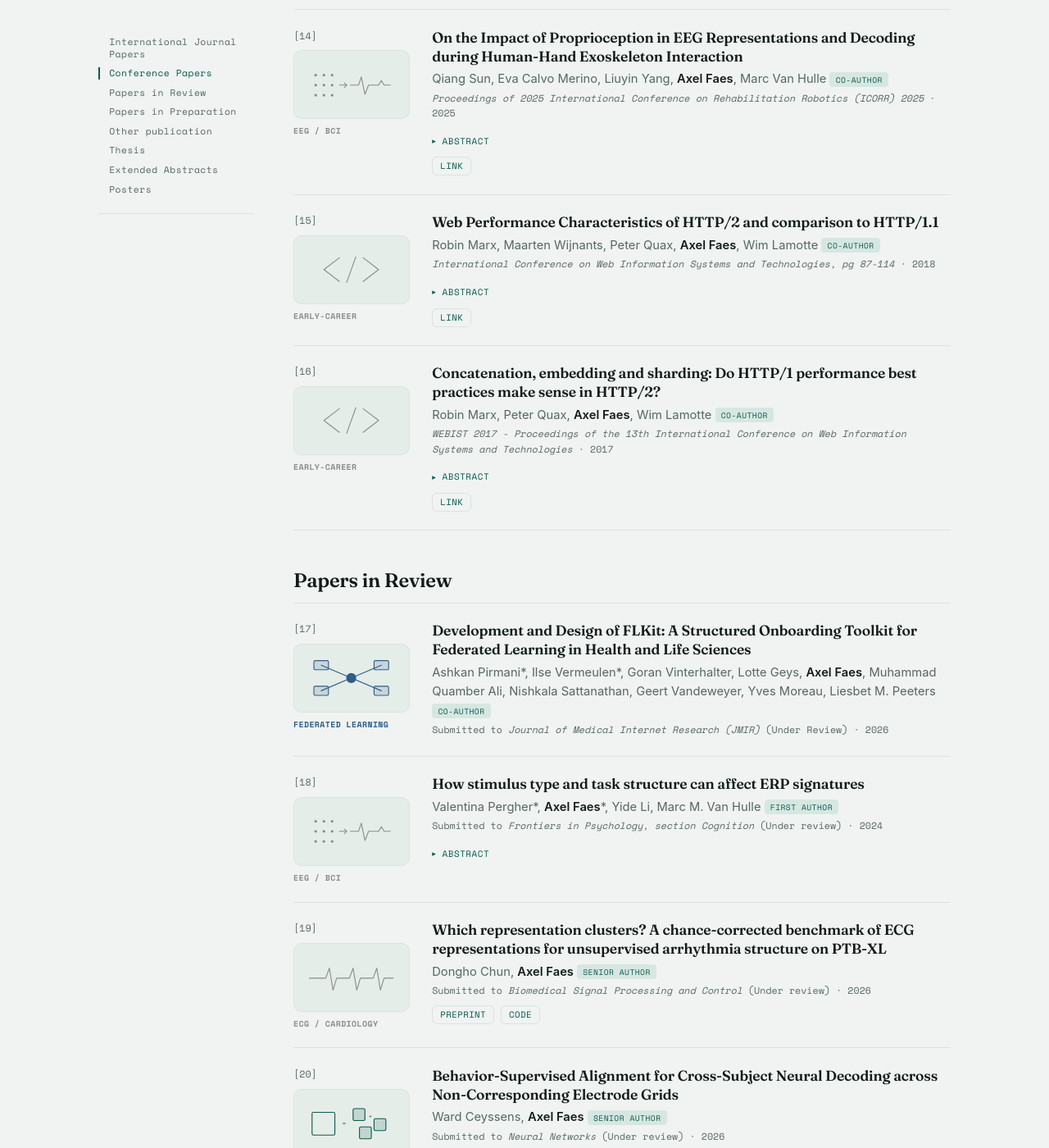
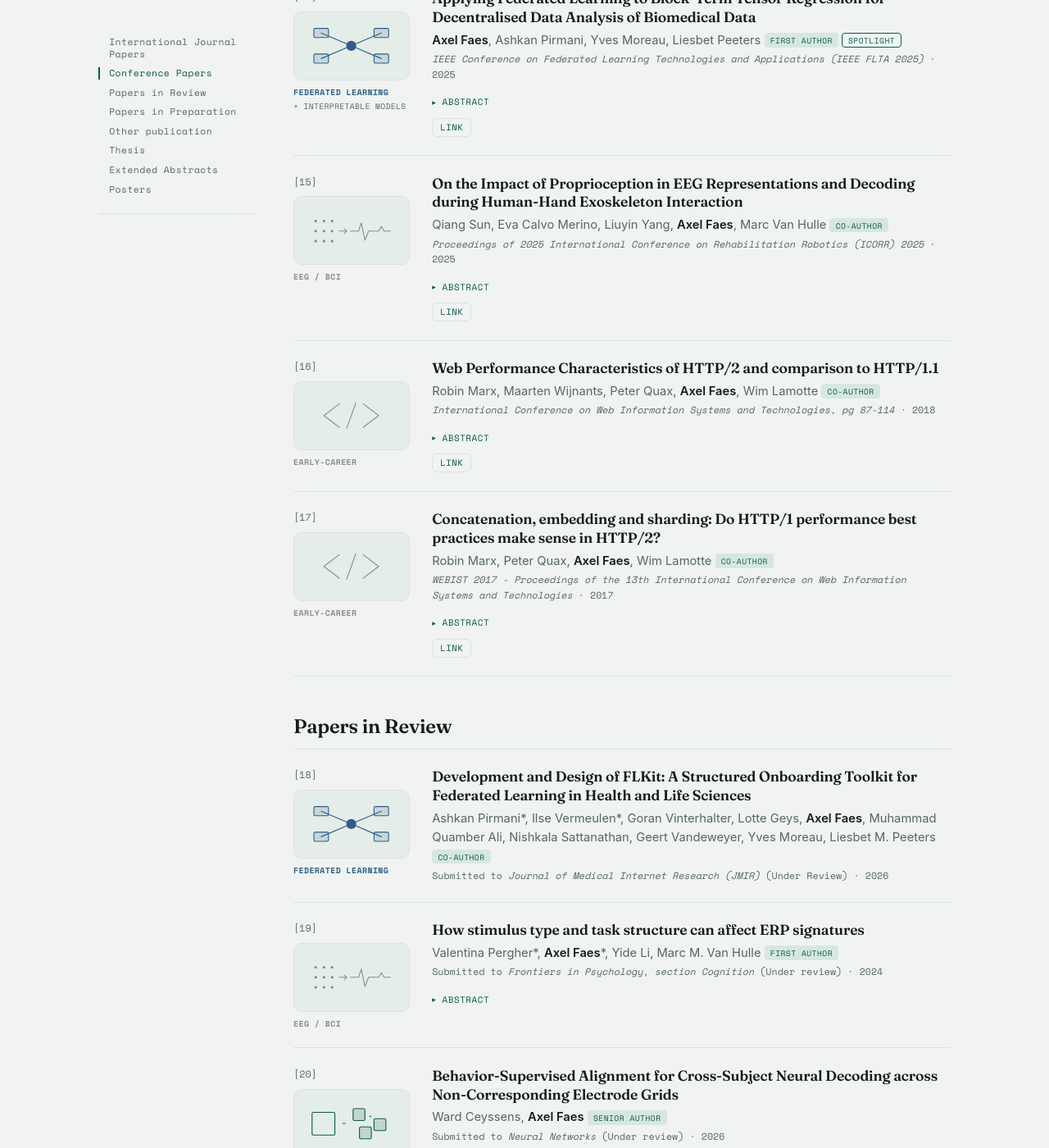
Before and after one commit to TheAxeC/theaxec.github.io, a Jekyll site: the page built from _pages/publications.md, in a window 1280 px wide and 1400 px high, scrolled down 3242 px. Shown: the whole window at 82% size. Built offline with Jekyll 4.4.1, drawn with Linux system fonts in a browser that asks for light colours; some of the changed text lies outside the part shown.

```diff
--- a/_data/publications.yml
+++ b/_data/publications.yml
@@ -23,18 +23,6 @@
           pub_date: 2024
           abstract: >-
             The N-Back working memory (WM) updating task is commonly used in cognitive neuroscience research. Many studies investigated behavioral responses, while only few studies have sought to identify its electrophysiological signatures. Nevertheless, it is still unclear what the role is of stimulus type and task structure in the outcomes. Here, we address this issue using nine different variations of an N-Back task. Results show differences in electrode clusters between words vs. pictures for both N2 and P3-ERP components, specifically in the fronto-central brain regions. In conclusion, our findings suggest that stimulus type contributes to differences in electrophysiological responses during N-Back task performance, which needs to be accounted for when interpreting findings across studies.
-        - authors: Dongho Chun, Axel Faes
-          title: "Which representation clusters? A chance-corrected benchmark of ECG representations for unsupervised arrhythmia structure on PTB-XL"
-          program: [ecg]
-          url: ""
-          links:
-            Preprint: "/publications/preprint/dongho-ecg-clustering.pdf"
-            Code: "https://github.com/TheAxeC/ecg-representation-clustering"
-          order: senior
-          pub_pre: "Submitted to "
-          pub_post: '(Under review)'
-          book: "Biomedical Signal Processing and Control"
-          pub_date: 2026
         - authors: Ward Ceyssens, Axel Faes
           title: "Behavior-Supervised Alignment for Cross-Subject Neural Decoding across Non-Corresponding Electrode Grids"
           program: [tensor]
@@ -214,6 +202,18 @@
 journal:
     title: International Journal Papers
     papers:
+        - authors: Dongho Chun, Axel Faes
+          title: "Which representation clusters? A chance-corrected benchmark of ECG representations for unsupervised arrhythmia structure on PTB-XL"
+          program: [ecg]
+          url: ""
+          links:
+            Preprint: "/publications/preprint/dongho-ecg-clustering.pdf"
+            Code: "https://github.com/TheAxeC/ecg-representation-clustering"
+          order: senior
+          pub_pre: ""
+          pub_post: '(Accepted)'
+          book: "Biomedical Signal Processing and Control"
+          pub_date: 2026
         - authors: Liesbet Peeters, Axel Faes, et al.
           order: coauthor
           title: Editorial introduction 'The use of big data and AI in MS'
```
